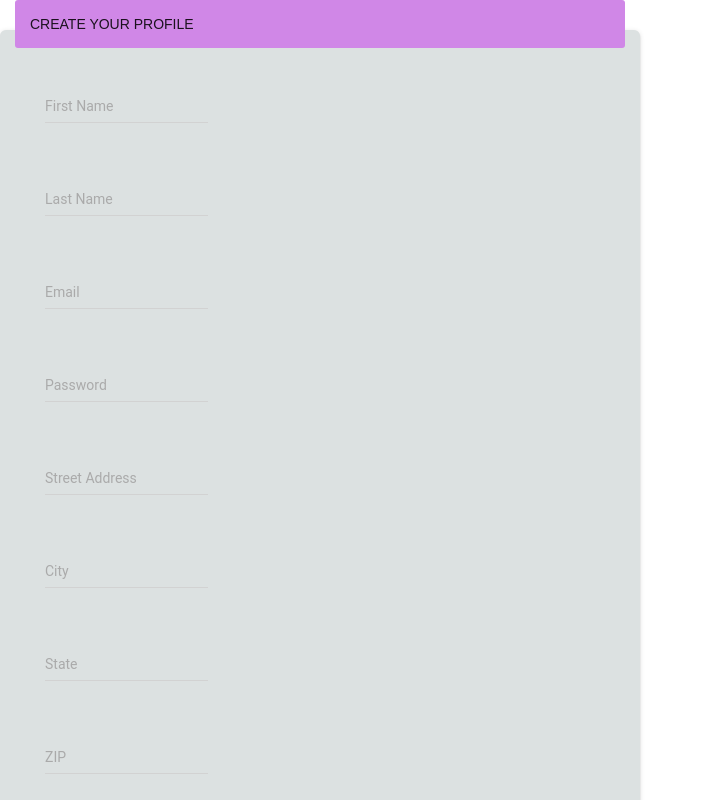
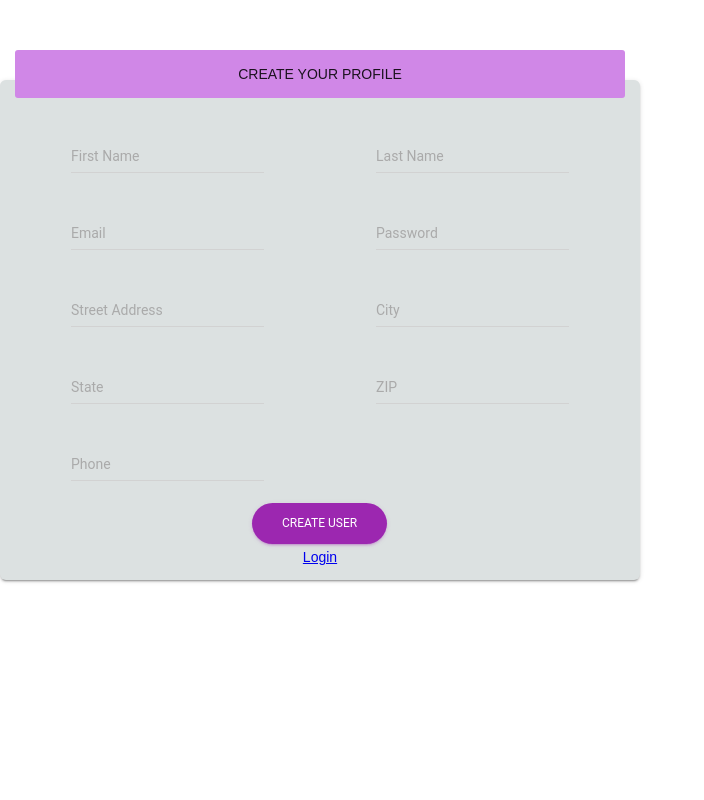
Before and after one commit to mildlysharpcoders/vice-cracker, a React (Create React App) app in the folder client/: page /create in a window 1280 px wide. Shown: the top 800 px of the page, without its empty margins (0-704 px from the left). Built offline with nearby package versions, Linux system fonts and the light colour scheme.

Commit message:
create user layout tweaks

```diff
--- a/client/src/assets/jss/material-kit-react/components/cardHeaderStyle.jsx
+++ b/client/src/assets/jss/material-kit-react/components/cardHeaderStyle.jsx
@@ -16,6 +16,7 @@
 
 */
 
+
 const cardHeaderStyle = {
   cardHeader: {
     borderRadius: "3px",
@@ -27,7 +28,8 @@ const cardHeaderStyle = {
     marginBottom: "0",
     color: "rgba(0, 0, 0, 0.87)",
     background: "#D087E7",
-    align: "center"
+
+
   },
   cardHeaderPlain: {
     background: "transparent",
@@ -35,6 +37,8 @@ const cardHeaderStyle = {
     marginRight: "0px"
   },
 
+
+
 };
 
 export default cardHeaderStyle;
--- a/client/src/assets/jss/material-kit-react/components/cardStyle.jsx
+++ b/client/src/assets/jss/material-kit-react/components/cardStyle.jsx
@@ -15,11 +15,14 @@
 * The above copyright notice and this permission notice shall be included in all copies or substantial portions of the Software.
 
 */
+
+import { textAlign } from "@material-ui/system";
+
 const cardStyle = {
   card: {
     border: "0",
     marginBottom: "30px",
-    marginTop: "30px",
+    marginTop: "80px",
     borderRadius: "6px",
     color: "rgba(0, 0, 0, 0.87)",
     background: "#DCE1E1",
@@ -32,7 +35,8 @@ const cardStyle = {
     minWidth: "0",
     wordWrap: "break-word",
     fontSize: ".875rem",
-    transition: "all 300ms linear"
+    transition: "all 300ms linear",
+    textAlign: "center"
   },
   cardPlain: {
     background: "transparent",
--- a/client/src/components/Card/Card.jsx
+++ b/client/src/components/Card/Card.jsx
@@ -27,7 +27,10 @@ import withStyles from "@material-ui/core/styles/withStyles";
 // core components
 import cardStyle from "./../../assets/jss/material-kit-react/components/cardStyle";
 
+
+
 function Card({ ...props }) {
+
   const { classes, className, children, plain, carousel, ...rest } = props;
   const cardClasses = classNames({
     [classes.card]: true,
--- a/client/src/components/Grid/GridItem.jsx
+++ b/client/src/components/Grid/GridItem.jsx
@@ -21,6 +21,7 @@ import PropTypes from "prop-types";
 // @material-ui/core components
 import withStyles from "@material-ui/core/styles/withStyles";
 import Grid from "@material-ui/core/Grid";
+import { textAlign } from "@material-ui/system";
 
 const style = {
   grid: {
@@ -29,7 +30,8 @@ const style = {
     minHeight: "1px",
     paddingRight: "15px",
     paddingLeft: "15px",
-    flexBasis: "auto"
+    flexBasis: "auto",
+    textAlign: "center"
   }
 };
 
--- a/client/src/pages/CreateUser.js
+++ b/client/src/pages/CreateUser.js
@@ -8,8 +8,9 @@ import CardBody from "../components/Card/CardBody.jsx"
 import Button from "../components/CustomButtons/Button.jsx";
 import GridItem from "../components/Grid/GridItem.jsx";
 import CustomInput from "../components/CustomInput/CustomInput.jsx";
+import GridContainer from "../components/Grid/GridContainer.jsx"
 
-function validate (
+function validate(
   name,
   email,
   password,
@@ -131,22 +132,23 @@ class CreateUser extends Component {
       })
   }
 
-  render () {
+  render() {
     const { errors } = this.state
     return (
       <Card>
         <CardHeader>CREATE YOUR PROFILE</CardHeader>
         <CardBody>
 
+
           <form onSubmit={this.handleSubmit}>
             {errors.map(error => (
               <p key={error}>Error: {error}</p>
             ))}
-            <GridItem xs={12} sm={12} md={4}>
-
+            <GridContainer>
+              <GridItem xs={12} sm={12} md={6}>
                 <CustomInput
                   type='text'
-            labelText= "First Name"
+                  labelText="First Name"
                   id="float"
                   name='firstname'
                   ref={nameInput => (this._nameInput = nameInput)}
@@ -154,12 +156,11 @@ class CreateUser extends Component {
                   onChange={this.handleInputChange}
                 />
               </GridItem>
-          <br />
-          <GridItem xs={12} sm={12} md={4}>
 
+              <GridItem xs={12} sm={12} md={6}>
                 <CustomInput
                   type='text'
-            labelText= "Last Name"
+                  labelText="Last Name"
                   id="float"
                   name='lastname'
                   ref={lastnameInput => (this._lastnameInput = lastnameInput)}
@@ -167,12 +168,13 @@ class CreateUser extends Component {
                   onChange={this.handleInputChange}
                 />
               </GridItem>
-          <br />
-          <GridItem xs={12} sm={12} md={4}>
 
+
+
+              <GridItem xs={12} sm={12} md={6}>
                 <CustomInput
                   type='text'
-            labelText= "Email"
+                  labelText="Email"
                   id="float"
                   name='email'
                   ref={emailInput => (this._emailInput = emailInput)}
@@ -180,12 +182,11 @@ class CreateUser extends Component {
                   onChange={this.handleInputChange}
                 />
               </GridItem>
-          <br />
-          <GridItem xs={12} sm={12} md={4}>
 
+              <GridItem xs={12} sm={12} md={6}>
                 <CustomInput
                   type='password'
-            labelText= "Password"
+                  labelText="Password"
                   id="float"
                   name='password'
                   ref={passwordInput => (this._passwordInput = passwordInput)}
@@ -193,12 +194,11 @@ class CreateUser extends Component {
                   onChange={this.handleInputChange}
                 />
               </GridItem>
-          <br />
-          <GridItem xs={12} sm={12} md={4}>
 
+              <GridItem xs={12} sm={12} md={6}>
                 <CustomInput
                   type='text'
-            labelText= "Street Address"
+                  labelText="Street Address"
                   id="float"
                   name='address'
                   ref={addressInput => (this._addressInput = addressInput)}
@@ -206,12 +206,12 @@ class CreateUser extends Component {
                   onChange={this.handleInputChange}
                 />
               </GridItem>
-          <br />
-          <GridItem xs={12} sm={12} md={4}>
 
+
+              <GridItem xs={12} sm={12} md={6}>
                 <CustomInput
                   type='text'
-            labelText= "City"
+                  labelText="City"
                   id="float"
                   name='city'
                   ref={cityInput => (this._cityInput = cityInput)}
@@ -219,12 +219,12 @@ class CreateUser extends Component {
                   onChange={this.handleInputChange}
                 />
               </GridItem>
-          <br />
-          <GridItem xs={12} sm={12} md={4}>
 
+
+              <GridItem xs={12} sm={12} md={6}>
                 <CustomInput
                   type='text'
-            labelText= "State"
+                  labelText="State"
                   id="float"
                   name='state'
                   ref={stateInput => (this._stateInput = stateInput)}
@@ -232,12 +232,11 @@ class CreateUser extends Component {
                   onChange={this.handleInputChange}
                 />
               </GridItem>
-          <br />
-          <GridItem xs={12} sm={12} md={4}>
 
+              <GridItem xs={12} sm={12} md={6}>
                 <CustomInput
                   type='text'
-            labelText= "ZIP"
+                  labelText="ZIP"
                   id="float"
                   name='zip'
                   ref={zipInput => (this._zipInput = zipInput)}
@@ -245,12 +244,11 @@ class CreateUser extends Component {
                   onChange={this.handleInputChange}
                 />
               </GridItem>
-          <br />
-          <GridItem xs={12} sm={12} md={4}>
 
+              <GridItem xs={12} sm={12} md={6}>
                 <CustomInput
                   type='text'
-            labelText= "Phone"
+                  labelText="Phone"
                   id="float"
                   name='phone'
                   ref={phoneInput => (this._phoneInput = phoneInput)}
@@ -258,10 +256,13 @@ class CreateUser extends Component {
                   onChange={this.handleInputChange}
                 />
               </GridItem>
-          <br />
+            </GridContainer>
+
+
             <Button color="primary" round>Create User</Button>
           </form>
           <Link to='/'>Login</Link>
+
 
         </CardBody>
       </Card>
```
Also changed, not shown: client/src/pages/Login.js (+8 -0 lines). Lines whose indentation alone changed are shown as unchanged.
